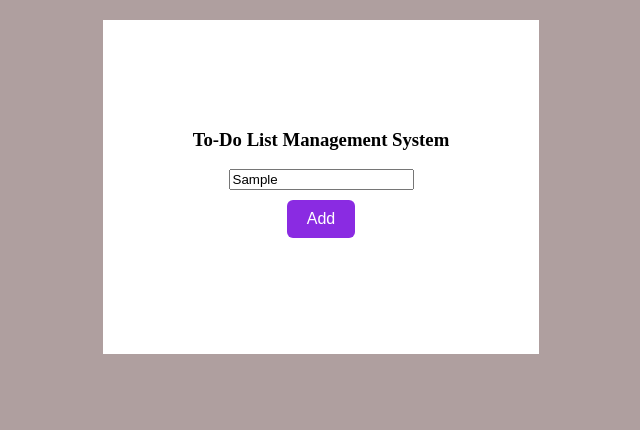
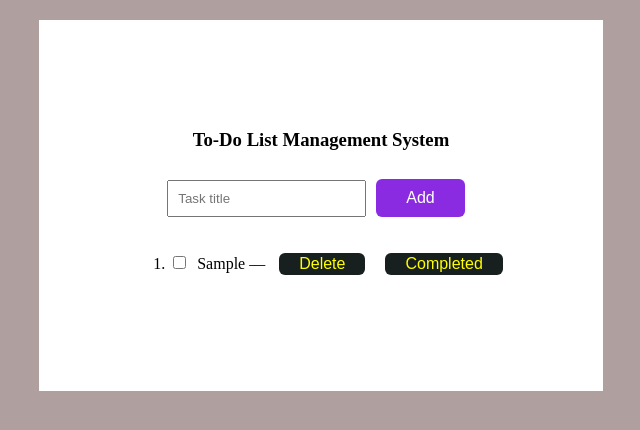
Before and after one commit to AbdifatahDeeq/React-course, a React (Vite) app: page / in a window 1280 px wide. Both pictures are taken after typing "Sample" into the empty fields and a click on the button "Add". Shown: the top 430 px of the page, without its empty margins (319-959 px from the left). Built offline with nearby package versions, Linux system fonts and the light colour scheme.

Commit message:
Exercise 18

```diff
--- a/src/ToDOApp.jsx
+++ b/src/ToDOApp.jsx
@@ -1,5 +1,5 @@
 import { useReducer, useState } from "react";
-import styles from "./ToDoApp.module.css"
+import styles from "./ToDoApp.module.css";
 
 const initialState = [];
 
@@ -23,33 +23,28 @@ const reducer = (state, action) => {
 const ToDoApp = () => {
   const [state, dispatch] = useReducer(reducer, initialState);
   const [text, setText] = useState("");
-  const [descrip, setDescrip] = useState("");
+
 
   const handleAdd = () => {
-    if (text.trim() && descrip.trim()) {
+    if (text.trim() ) {
       const newTodo = {
         id: Date.now(),
         text,
-        descrip,
+
         completed: false,
       };
       dispatch({ type: "Add", payload: newTodo });
       setText("");
-      setDescrip("");
+
     }
   };
 
-  const handleDelete = (id) => {
-    dispatch({ type: "delete", payload: id });
-  };
-
-  const handleToggle = (id) => {
-    dispatch({ type: "toggle", payload: id });
-  };
+  const handleDelete = (id) => dispatch({ type: "delete", payload: id });
+  const handleToggle = (id) => dispatch({ type: "toggle", payload: id });
 
   return (
     <div className={styles.Container}>
-      <h3>To-Do List Management System</h3>
+      <h3 className={styles.title}>To-Do List Management System</h3>
 
       <div>
         <input
@@ -58,9 +53,10 @@ const ToDoApp = () => {
           value={text}
           onChange={(e) => setText(e.target.value)}
         />
-        <br />
 
-        <button onClick={handleAdd} className={styles.AddBtn}>Add</button>
+        <button onClick={handleAdd} className={styles.AddBtn}>
+          Add
+        </button>
       </div>
 
       <ol>
@@ -68,12 +64,27 @@ const ToDoApp = () => {
           <li
             key={item.id}
             style={{
-              textDecoration: item.completed ? "line-through" : "none",
+              textDecoration: item.completed ? "*" : "none",
             }}
           >
-            {item.text}
-            <button onClick={() => handleDelete(item.id)} className={styles.AddBtn2}>Delete</button>
-            <button onClick={() => handleToggle(item.id)} className={styles.AddBtn2}>
+            <input
+              type="checkbox"
+              checked={item.completed}
+              onChange={() => handleToggle(item.id)}
+            />
+            <span style={{ marginLeft: "8px" }}>
+              {item.text} — {item.descrip}
+            </span>
+            <button
+              onClick={() => handleDelete(item.id)}
+              className={styles.AddBtn2}
+            >
+              Delete
+            </button>
+            <button
+              onClick={() => handleToggle(item.id)}
+              className={styles.AddBtn2}
+            >
               {item.completed ? "Undo" : "Completed"}
             </button>
           </li>
--- a/src/ToDoApp.module.css
+++ b/src/ToDoApp.module.css
@@ -4,6 +4,10 @@ body {
   justify-content: center;
   align-items: center;
   margin: 10px;
+}
+.tittle{
+  font-size: large;
+  margin-top: 1px;
 }
 
 .Container {
@@ -16,12 +20,15 @@ body {
   margin: 10px;
 
 }
+input{
+  padding: 9px;
+}
 
 .AddBtn {
   background-color: blueviolet;
   color: white;
   border: none;
-  padding: 10px 20px;
+  padding: 10px 30px;
   border-radius: 6px;
   cursor: pointer;
   font-size: 16px;
```
